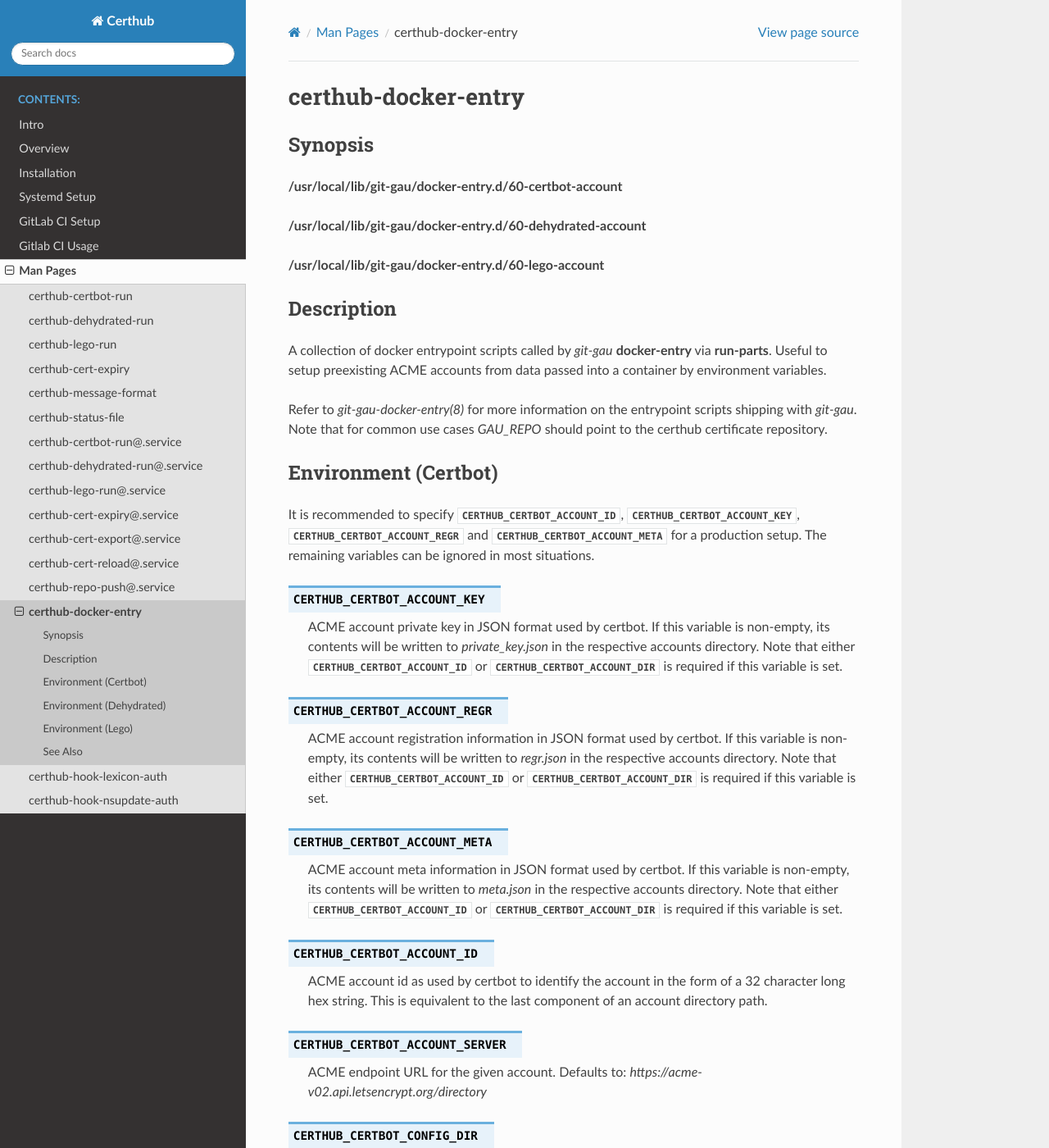
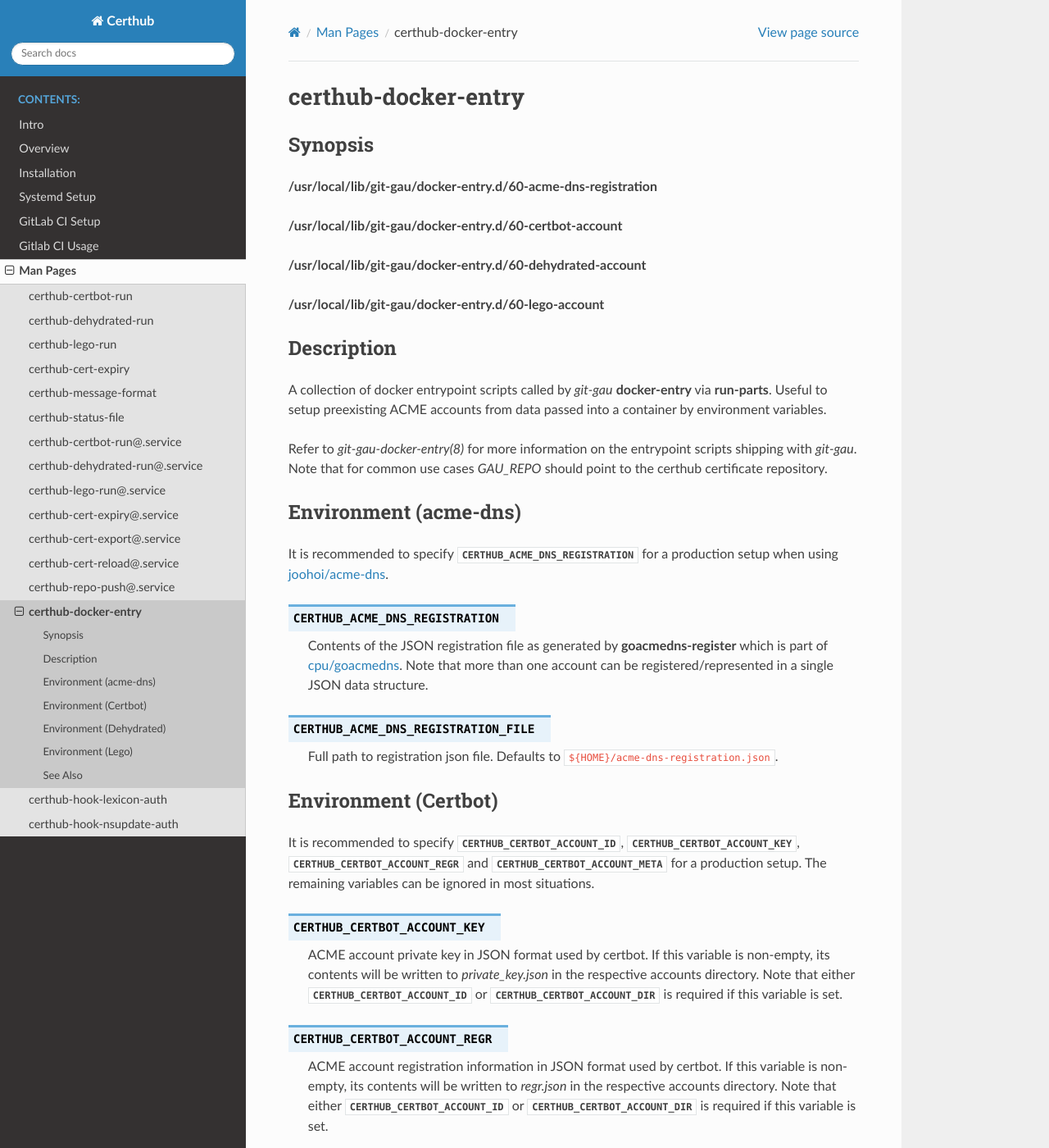
Before and after one commit to certhub/certhub, a Sphinx documentation site: the page built from doc/certhub-docker-entry.8.rst, in a window 1280 px wide and 1400 px high. Shown: the whole window at 82% size. Built offline with Sphinx 7.4.7 and the Read the Docs theme 2.0.0, drawn with Linux system fonts in a browser that asks for light colours.

Commit message:
Add docker-entry script for acme-dns registration

```diff
--- a/doc/certhub-docker-entry.8.rst
+++ b/doc/certhub-docker-entry.8.rst
@@ -3,6 +3,8 @@ certhub-docker-entry
 
 Synopsis
 --------
+
+**/usr/local/lib/git-gau/docker-entry.d/60-acme-dns-registration**
 
 **/usr/local/lib/git-gau/docker-entry.d/60-certbot-account**
 
@@ -21,6 +23,29 @@ ACME accounts from data passed into a container by environment variables.
 Refer to :manpage:`git-gau-docker-entry(8)` for more information on the
 entrypoint scripts shipping with `git-gau`. Note that for common use cases
 `GAU_REPO` should point to the certhub certificate repository.
+
+
+Environment (acme-dns)
+----------------------
+
+It is recommended to specify :envvar:`CERTHUB_ACME_DNS_REGISTRATION` for a
+production setup when using `joohoi/acme-dns`_.
+
+.. envvar:: CERTHUB_ACME_DNS_REGISTRATION
+
+   Contents of the JSON registration file as generated by
+   :program:`goacmedns-register` which is part of `cpu/goacmedns`_. Note that
+   more than one account can be registered/represented in a single JSON data
+   structure.
+
+.. envvar:: CERTHUB_ACME_DNS_REGISTRATION_FILE
+
+   Full path to registration json file. Defaults to
+   ``${HOME}/acme-dns-registration.json``.
+
+.. _joohoi/acme-dns: https://github.com/joohoi/acme-dns
+
+.. _cpu/goacmedns: https://github.com/cpu/goacmedns
 
 
 Environment (Certbot)
```
Also changed, not shown: 1 other file.
